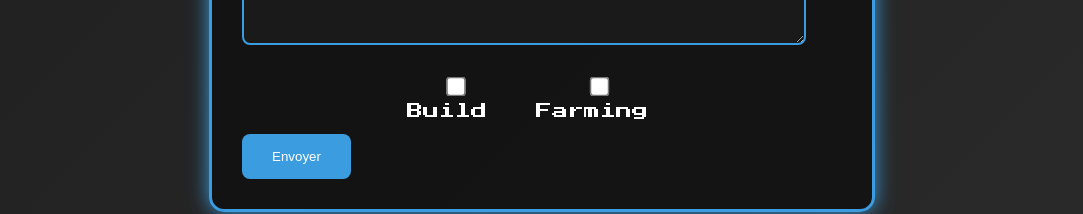
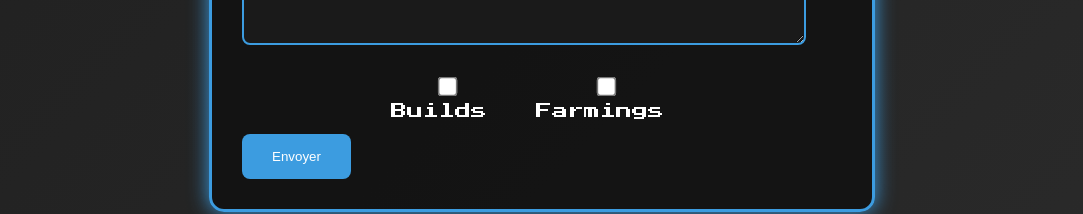
Before and after one commit to Timeo3738/BabaBot, a plain HTML site: page index.html in a window 1280 px wide. Shown: the part 766-980 px from the top of the page, without its empty margins (98-1181 px from the left). Drawn offline with Linux system fonts and the light colour scheme.

Commit message:
Update index.html

```diff
--- a/index.html
+++ b/index.html
@@ -26,8 +26,8 @@
   <input type="text" name="discordname" placeholder="Pseudo Discord" required>
   <textarea name="description" placeholder="Description de la demande" rows="4" required></textarea>
   <div class="checkbox-group">
-    <label><input type="checkbox" name="type" value="Build"> Build</label>
-    <label><input type="checkbox" name="type" value="Farming"> Farming</label>
+    <label><input type="checkbox" name="type" value="Build"> Builds</label>
+    <label><input type="checkbox" name="type" value="Farming"> Farmings</label>
   </div>
   <button type="submit">Envoyer</button>
   <div class="success" id="successMsg">Message envoyé ! ✅</div>
```
